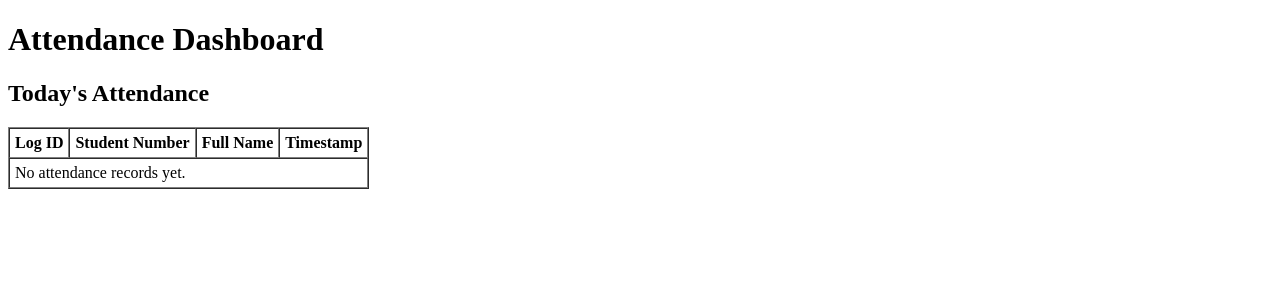
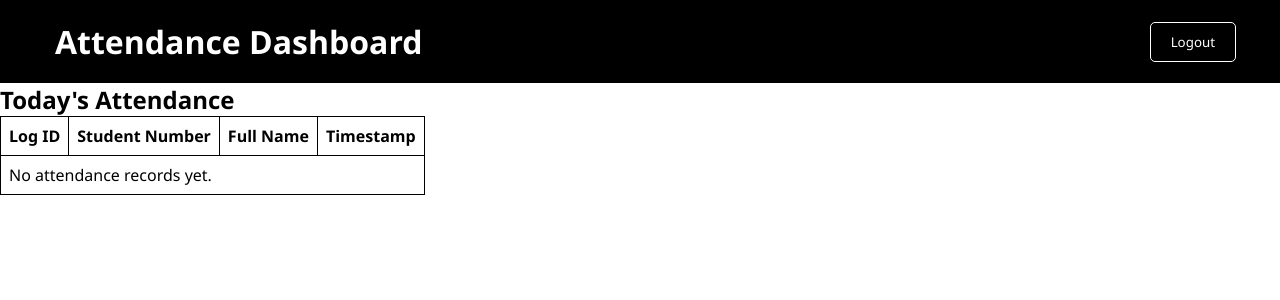
Before and after one commit to k-metra/AttendanceMonitoringSystem, a Django app: page /dashboard/ in a window 1280 px wide. Shown: the top 300 px of the page. Run offline with Django 5.2, Linux system fonts and the light colour scheme; the visitor is signed in with stand-in values (Sample User, id 1); data that the repository does not hold is empty.

Commit message:
feat: add CSS styling for the dashboard and restructure HTML layout

```diff
--- /dev/null
+++ b/dashboard/static/dashboard/css/dashboard.css
@@ -0,0 +1,43 @@
+* {
+    margin: 0;
+    padding: 0;
+    box-sizing: border-box;
+    font-family: 'Segoe UI', Tahoma, Geneva, Verdana, sans-serif;
+}
+
+table {
+    border: 1px solid black;
+    border-collapse: collapse;
+}
+
+tr, th, td {
+    padding: 8px;
+}
+
+header {
+    background: black;
+    padding: 20px;
+    color: white;
+    display: flex;
+    justify-content: space-between;
+    align-items: center;
+}
+
+.title {
+    margin-left: 35px;
+}
+
+header button {
+    padding: 10px 20px;
+    background: transparent;
+    color: white;
+    border: 1px solid rgb(255,255,255);
+    border-radius: 5px;
+    cursor: pointer;
+    margin-right: 24px;
+}
+
+header button:hover {
+    background: white;
+    color: black;
+}
--- a/dashboard/templates/dashboard/dashboard.html
+++ b/dashboard/templates/dashboard/dashboard.html
@@ -6,12 +6,19 @@
         <meta charset="UTF-8"/>
         <meta name="viewport" content="width=device-width, initial-scale=1"/>
         <title>Student Attendance Dashboard</title>
-        <!--css stylesheet here-->
+        <link href="{% static 'dashboard/css/dashboard.css' %}" rel="stylesheet"/>
     </head>
 
     <body>
         <header>
-            <h1>Attendance Dashboard</h1>
+            <div class="title">
+                <h1>Attendance Dashboard</h1>
+            </div>
+
+            <div class="logout-container">
+                <button id="logoutBtn">Logout</button>
+            </div>
+
         </header>
 
         <main>
```
